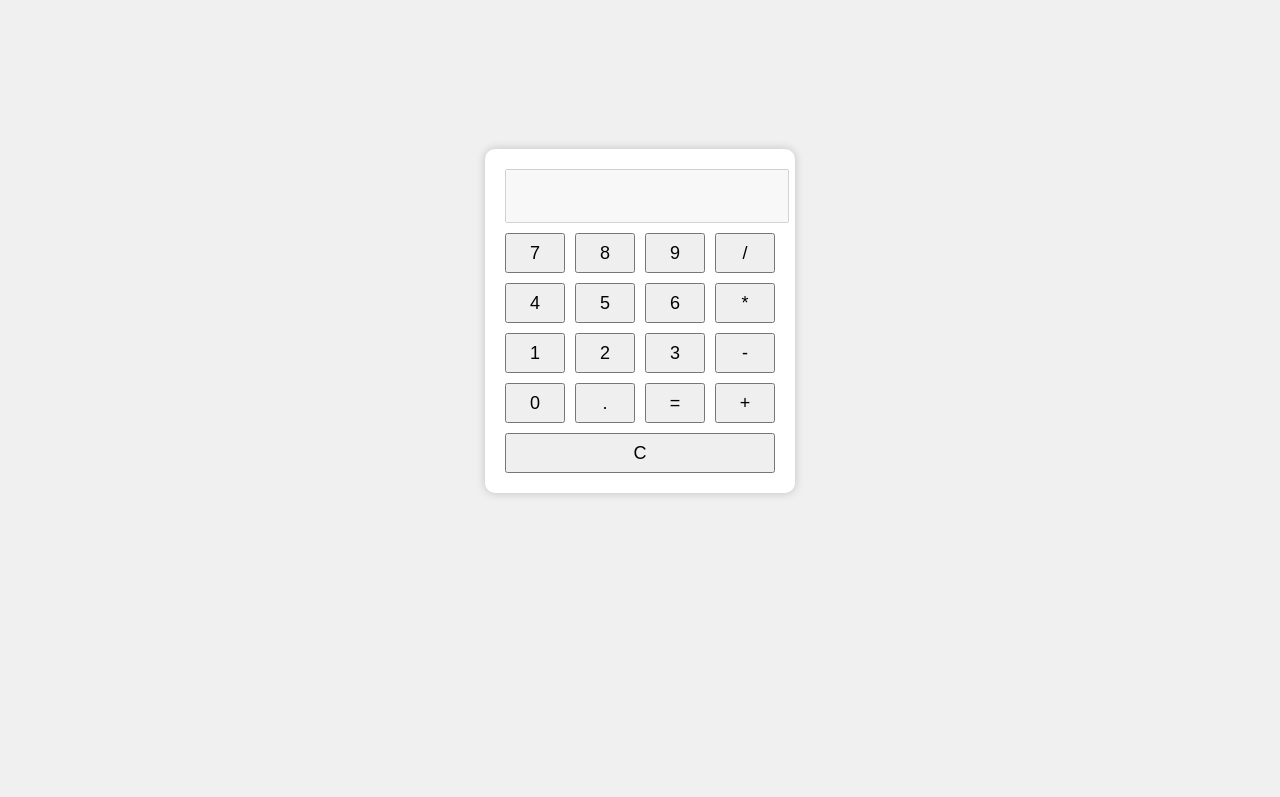
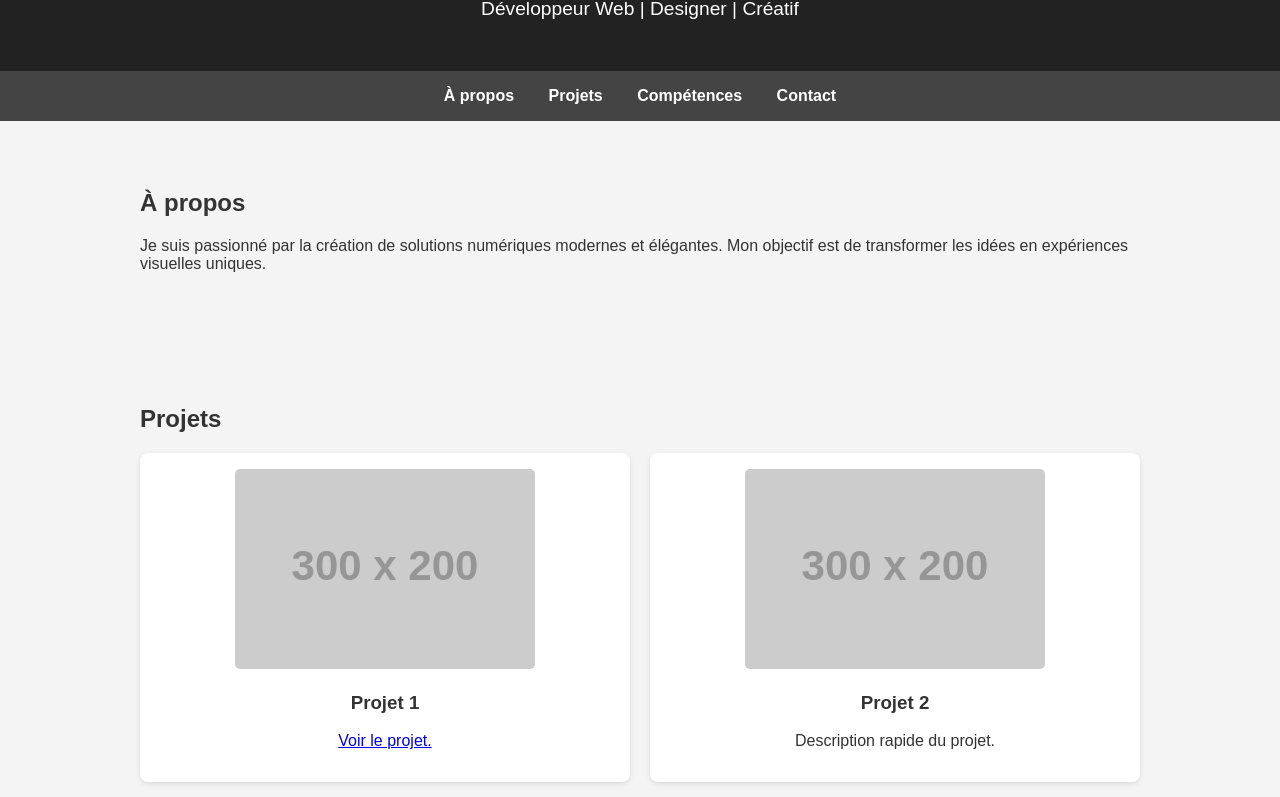
Before and after one commit to nsnk06-sudo/portfolio, a plain HTML site: page index.html in a window 1280 px wide. Shown: the part 87-884 px from the top of the page. Before the commit the page ends 816 px from the top, so only its background shows below. Drawn offline with Linux system fonts and the light colour scheme; placeholder pictures from the web are drawn by us.

Commit message:
Add files via upload

```diff
--- a/index.html
+++ b/index.html
@@ -2,86 +2,139 @@
 <html lang="fr">
 <head>
   <meta charset="UTF-8">
-  <title>Calculatrice</title>
+  <meta name="viewport" content="width=device-width, initial-scale=1.0">
+  <title>Mon Portfolio</title>
   <style>
     body {
       font-family: Arial, sans-serif;
-      display: flex;
-      justify-content: center;
-      align-items: center;
-      height: 100vh;
-      background: #f0f0f0;
+      margin: 0;
+      background: #f4f4f4;
+      color: #333;
     }
-    .calculatrice {
+
+    header {
+      background: #222;
+      color: #fff;
+      padding: 2rem;
+      text-align: center;
+    }
+
+    header h1 {
+      margin: 0;
+      font-size: 2.5rem;
+    }
+
+    header p {
+      font-size: 1.2rem;
+      margin-top: 0.5rem;
+    }
+
+    nav {
+      background: #444;
+      padding: 1rem;
+      text-align: center;
+    }
+
+    nav a {
+      color: #fff;
+      margin: 0 15px;
+      text-decoration: none;
+      font-weight: bold;
+    }
+
+    section {
+      padding: 3rem 2rem;
+      max-width: 1000px;
+      margin: auto;
+    }
+
+    .projects {
+      display: grid;
+      grid-template-columns: repeat(auto-fit, minmax(250px, 1fr));
+      gap: 20px;
+    }
+
+    .project-card {
       background: #fff;
-      padding: 20px;
-      border-radius: 10px;
-      box-shadow: 0 0 10px rgba(0,0,0,0.2);
+      border-radius: 8px;
+      box-shadow: 0 2px 5px rgba(0,0,0,0.1);
+      padding: 1rem;
+      text-align: center;
     }
-    #resultat {
-      width: 100%;
-      height: 40px;
-      margin-bottom: 10px;
-      text-align: right;
-      padding: 5px;
-      font-size: 18px;
+
+    .project-card img {
+      max-width: 100%;
+      border-radius: 5px;
     }
-    .boutons {
-      display: grid;
-      grid-template-columns: repeat(4, 60px);
-      gap: 10px;
+
+    footer {
+      background: #222;
+      color: #fff;
+      text-align: center;
+      padding: 1.5rem;
+      margin-top: 2rem;
     }
-    button {
-      height: 40px;
-      font-size: 18px;
-      cursor: pointer;
+
+    footer a {
+      color: #00aced;
+      text-decoration: none;
     }
   </style>
 </head>
 <body>
-  <div class="calculatrice">
-    <input type="text" id="resultat" disabled>
-    <div class="boutons">
-      <button onclick="ajouter('7')">7</button>
-      <button onclick="ajouter('8')">8</button>
-      <button onclick="ajouter('9')">9</button>
-      <button onclick="ajouter('/')">/</button>
 
-      <button onclick="ajouter('4')">4</button>
-      <button onclick="ajouter('5')">5</button>
-      <button onclick="ajouter('6')">6</button>
-      <button onclick="ajouter('*')">*</button>
+  <header>
+    <h1>Ton Nom</h1>
+    <p>Développeur Web | Designer | Créatif</p>
+  </header>
 
-      <button onclick="ajouter('1')">1</button>
-      <button onclick="ajouter('2')">2</button>
-      <button onclick="ajouter('3')">3</button>
-      <button onclick="ajouter('-')">-</button>
+  <nav>
+    <a href="#about">À propos</a>
+    <a href="#projects">Projets</a>
+    <a href="#skills">Compétences</a>
+    <a href="#contact">Contact</a>
+  </nav>
+  <section id="about">
+    <h2>À propos</h2>
+    <p>Je suis passionné par la création de solutions numériques modernes et élégantes. Mon objectif est de transformer les idées en expériences visuelles uniques.</p>
+  </section>
 
-      <button onclick="ajouter('0')">0</button>
-      <button onclick="ajouter('.')">.</button>
-      <button onclick="calculer()">=</button>
-      <button onclick="ajouter('+')">+</button>
+  <section id="projects">
+    <h2>Projets</h2>
+    <div class="projects">
+      <div class="project-card">
+        <img src="https://via.placeholder.com/300x200" alt="Projet 1">
+        <h3>Projet 1</h3>
+        <p><a href="calculatrice.html">Voir le projet.</a></p>
+      </div>
+      <div class="project-card">
+        <img src="https://via.placeholder.com/300x200" alt="Projet 2">
+        <h3>Projet 2</h3>
+        <p>Description rapide du projet.</p>
+      </div>
+    </div>
+  </section>
 
-      <button onclick="effacer()" style="grid-column: span 4;">C</button>
-    </div>
-  </div>
+  <section id="skills">
+    <h2>Compétences</h2>
+    <ul>
+      <li>HTML / CSS / JavaScript</li>
+      <li>Design graphique (Photoshop, Illustrator)</li>
+      <li<a href="calculatrice.html"></a>
+      <li>Gestion de projet</li>
+    </ul>
+  </section>
 
-  <script>
-    function ajouter(val) {
-      document.getElementById("resultat").value += val;
-    }
+  <section id="contact">
+    <h2>Contact</h2>
+    <p>Email : <a href="mailto:tonemail@example.com">nsnk06@gmail.com</p>
+    <p>LinkedIn : <a href="#">Ton LinkedIn</a></p>
+    <p>Téléphone :680392055</p>
+  </section>
 
-    function calculer() {
-      try {
-        document.getElementById("resultat").value = eval(document.getElementById("resultat").value);
-      } catch {
-        document.getElementById("resultat").value = "Erreur";
-      }
-    }
+  <footer>
+    <p>&copy; 2026 KEOU STEPHANE - Portfolio</p>
+  </footer>
 
-    function effacer() {
-      document.getElementById("resultat").value = "";
-    }
-  </script>
 </body>
 </html>
```
